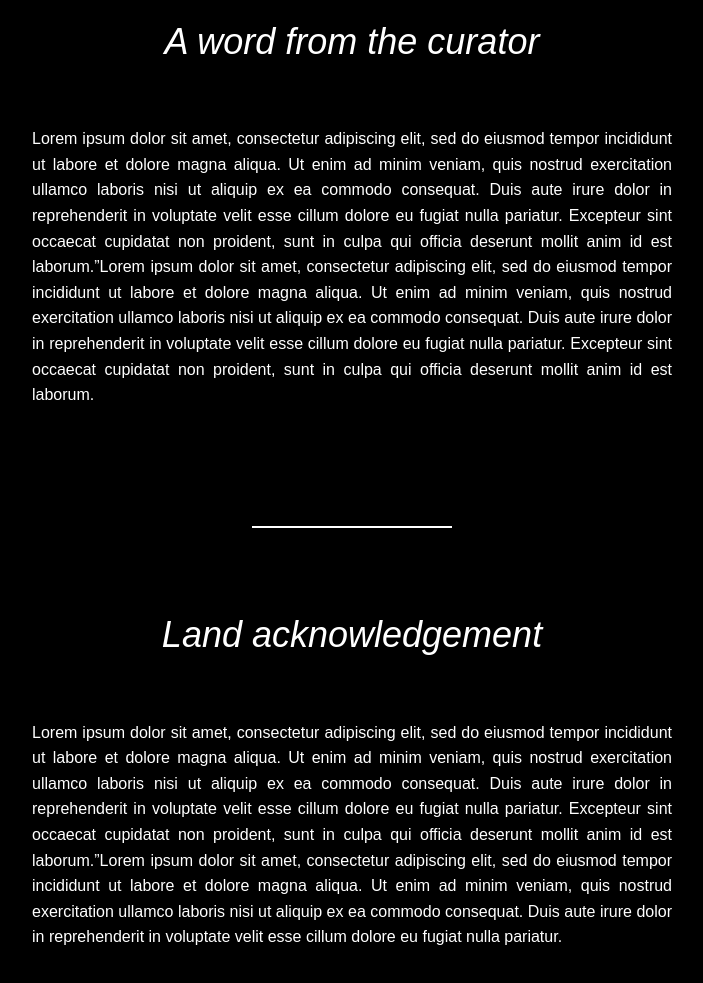
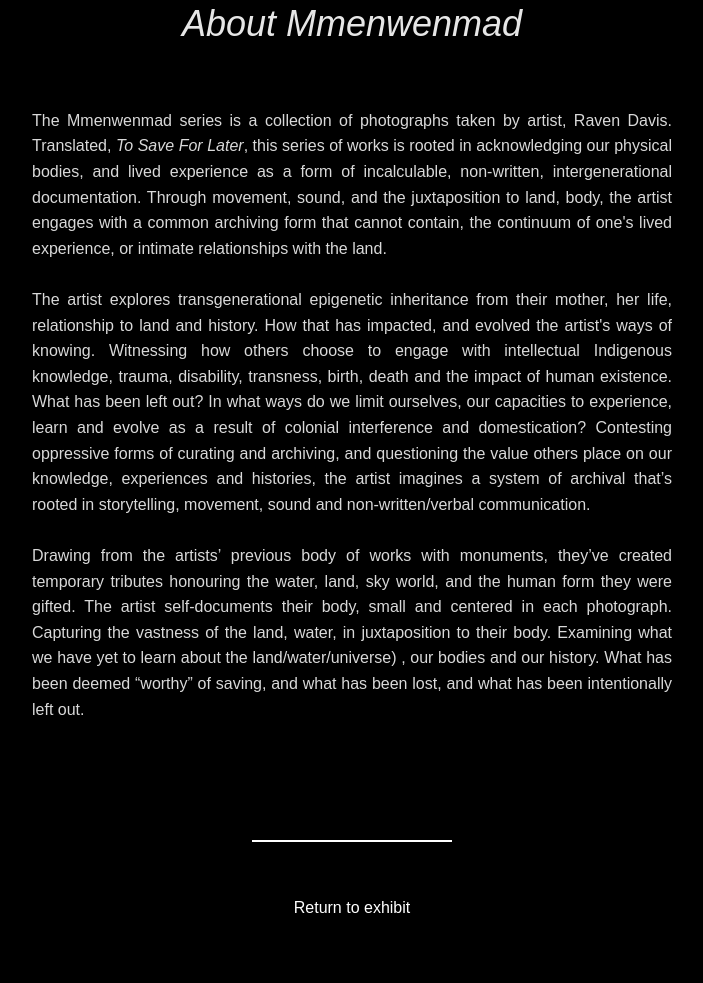
Before and after one commit to regine-tiu/cfat-40th, a website built with Parcel: page davis.html in a window 1280 px wide. Shown: the part 479-1462 px from the top of the page, without its empty margins (288-991 px from the left). Built offline with nearby package versions, Linux system fonts and the light colour scheme; a web font is replaced by a local one.

Commit message:
davis html complete

```diff
--- a/css/style.sass
+++ b/css/style.sass
@@ -23,6 +23,7 @@ h5
     font-family: $futura
     font-weight: 400
     font-style: italic
+    opacity: 0.9
 
 h4
     font-size: 36px
@@ -32,9 +33,31 @@ p
     line-height: 1.6
     width: 50%
     text-align: justify
+    opacity: 0.85
 
 ul
     padding-inline-start: 0
+
+
+.return-home
+    margin-bottom: 5%
+
+    h6
+        font-family: $paragraph
+        font-size: 16px
+        font-weight: 400
+        margin:0
+
+    a
+        text-decoration: none
+        color: $white
+        padding: 10px
+
+        :hover
+            border-bottom: 1px solid $white
+            transition: 0.2s
+
+
 
 // -------- Navbar -------- //
 .nav-bar
@@ -137,7 +160,6 @@ header
         transition: 0.5s
 
 
-
 // ---- Land Acknowledgement---- //
 
 // ---- Special Thanks ---- //
@@ -192,6 +214,5 @@ h3
   padding: 0 2%
   transition: 0.6s ease
 
-
 .prev:hover, .next:hover
   color: grey
--- a/davis.html
+++ b/davis.html
@@ -86,37 +86,49 @@
 
   </div>
 </div>
-<br>
-
-
-
-
   </section>
 
 
   <!-------- About Mmenwenmad -------->
-  <section class="curator-text">
+  <section class="artist-text">
     <div class="row">
       <div class="section-line"></div>
-      <h4>A word from the curator</h4>
+      <h4>About Mmenwenmad</h4>
       <p>
-        Lorem ipsum dolor sit amet, consectetur adipiscing elit, sed do eiusmod tempor incididunt ut labore et dolore magna aliqua. Ut enim ad minim veniam, quis nostrud exercitation ullamco laboris nisi ut aliquip ex ea commodo consequat. Duis aute irure dolor in reprehenderit in voluptate velit esse cillum dolore eu fugiat nulla pariatur. Excepteur sint occaecat cupidatat non proident, sunt in culpa qui officia deserunt mollit anim id est laborum.”Lorem ipsum dolor sit amet, consectetur adipiscing elit, sed do eiusmod tempor incididunt ut labore et dolore magna aliqua. Ut enim ad minim veniam, quis nostrud exercitation ullamco laboris nisi ut aliquip ex ea commodo consequat. Duis aute irure dolor in reprehenderit in voluptate velit esse cillum dolore eu fugiat nulla pariatur. Excepteur sint occaecat cupidatat non proident, sunt in culpa qui officia deserunt mollit anim id est laborum.
+        The Mmenwenmad series is a collection of photographs taken by artist, Raven Davis.
+        Translated, <em>To Save For Later</em>, this series of works is rooted in acknowledging our
+        physical bodies, and lived experience as a form of incalculable, non-written,
+        intergenerational documentation. Through movement, sound, and the juxtaposition to
+        land, body, the artist engages with a common archiving form that cannot contain, the
+        continuum of one&#39;s lived experience, or intimate relationships with the land.
+        <br>
+        <br>
+        The artist explores transgenerational epigenetic inheritance from their mother, her life,
+        relationship to land and history. How that has impacted, and evolved the artist&#39;s ways of
+        knowing. Witnessing how others choose to engage with intellectual Indigenous
+        knowledge, trauma, disability, transness, birth, death and the impact of human
+        existence. What has been left out? In what ways do we limit ourselves, our capacities to
+        experience, learn and evolve as a result of colonial interference and domestication?
+        Contesting oppressive forms of curating and archiving, and questioning the value others
+        place on our knowledge, experiences and histories, the artist imagines a system of
+        archival that’s rooted in storytelling, movement, sound and non-written/verbal
+        communication.
+        <br>
+        <br>
+        Drawing from the artists’ previous body of works with monuments, they’ve created
+        temporary tributes honouring the water, land, sky world, and the human form they were
+        gifted. The artist self-documents their body, small and centered in each photograph.
+        Capturing the vastness of the land, water, in juxtaposition to their body. Examining what
+        we have yet to learn about the land/water/universe) , our bodies and our history. What
+        has been deemed “worthy” of saving, and what has been lost, and what has been
+        intentionally left out.
       </p>
+      <div class="section-line"></div>
+      <div class="return-home">
+        <a href="index.html#exhibit"><h6>Return to exhibit<h6></a>
+      </div>
     </div>
   </section>
-
-
-  <!-------- About Davis -------->
-  <section class="land-acknowlegement">
-    <div class="row">
-      <div class="section-line"></div>
-      <h4>Land acknowledgement</h4>
-      <p>
-        Lorem ipsum dolor sit amet, consectetur adipiscing elit, sed do eiusmod tempor incididunt ut labore et dolore magna aliqua. Ut enim ad minim veniam, quis nostrud exercitation ullamco laboris nisi ut aliquip ex ea commodo consequat. Duis aute irure dolor in reprehenderit in voluptate velit esse cillum dolore eu fugiat nulla pariatur. Excepteur sint occaecat cupidatat non proident, sunt in culpa qui officia deserunt mollit anim id est laborum.”Lorem ipsum dolor sit amet, consectetur adipiscing elit, sed do eiusmod tempor incididunt ut labore et dolore magna aliqua. Ut enim ad minim veniam, quis nostrud exercitation ullamco laboris nisi ut aliquip ex ea commodo consequat. Duis aute irure dolor in reprehenderit in voluptate velit esse cillum dolore eu fugiat nulla pariatur.
-      </p>
-    </div>
-  </section>
-
 
   <!-- Add your site or application content here -->
   <script src="https://ajax.googleapis.com/ajax/libs/jquery/3.5.1/jquery.min.js"></script>
--- a/js/main.js
+++ b/js/main.js
@@ -32,20 +32,7 @@ function backgroundColorChange(event){
 
 targetTitle.addEventListener("wheel", backgroundColorChange);
 
-
-/*----- Subheader Color Randomizer --------*/
-const subHeader1 = document.getElementById('sub-header1');
-const subHeader2 = document.getElementById('sub-header2');
-const subHeader3 = document.getElementById('sub-header3');
-const subHeader4 = document.getElementById('sub-header4');
-
-
 function fontColorChange(event){
     let randomColor = 'rgb(' + colorValue() + ',' + colorValue() + ',' + colorValue() + ')';
     event.target.style.color = randomColor;
   }
-
-subHeader1.addEventListener('wheel',fontColorChange);
-subHeader2.addEventListener('wheel',fontColorChange);
-subHeader3.addEventListener('wheel',fontColorChange);
-subHeader4.addEventListener('wheel',fontColorChange);
```
Also changed, not shown: css/style.css, 1 other file.
